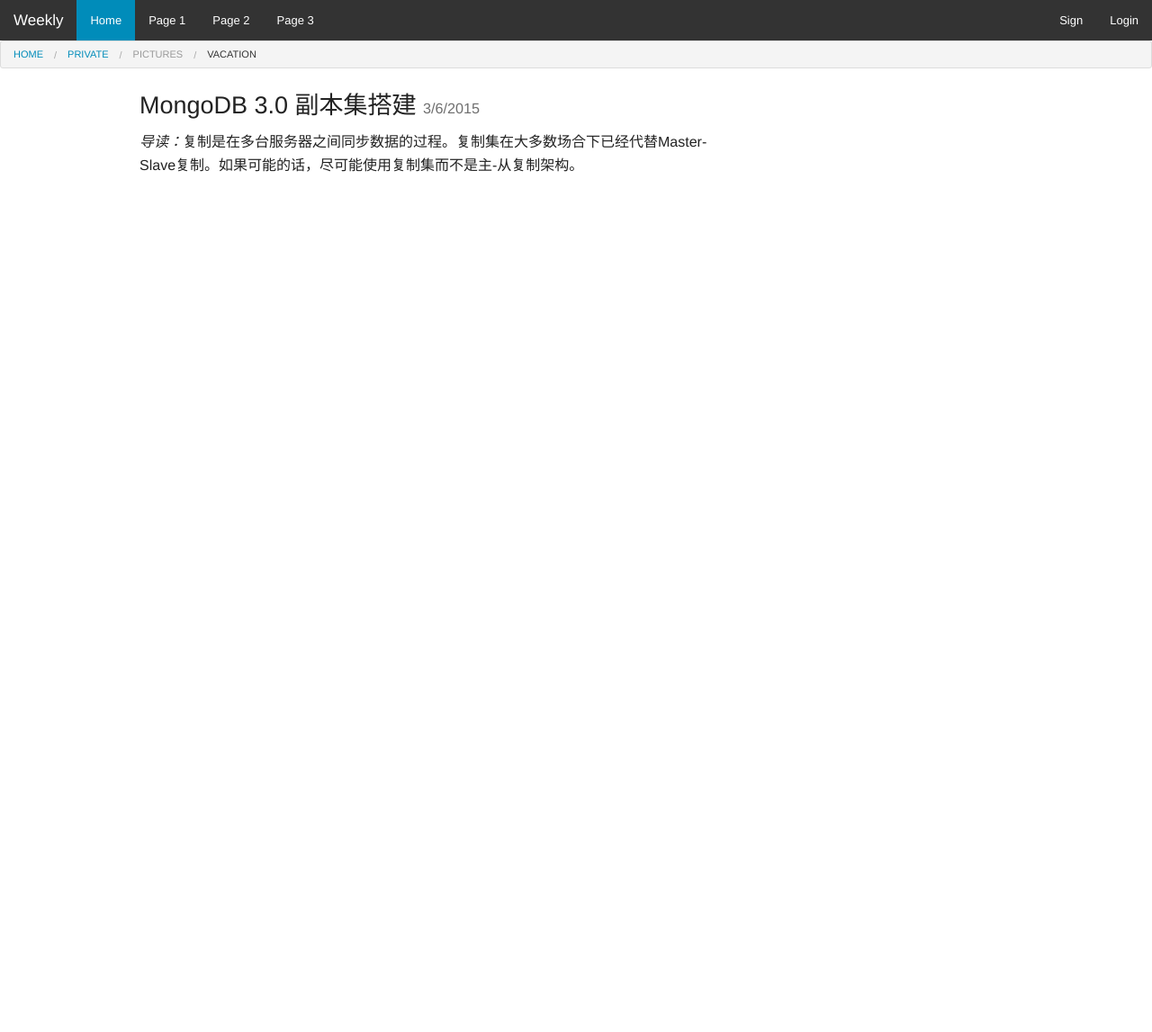
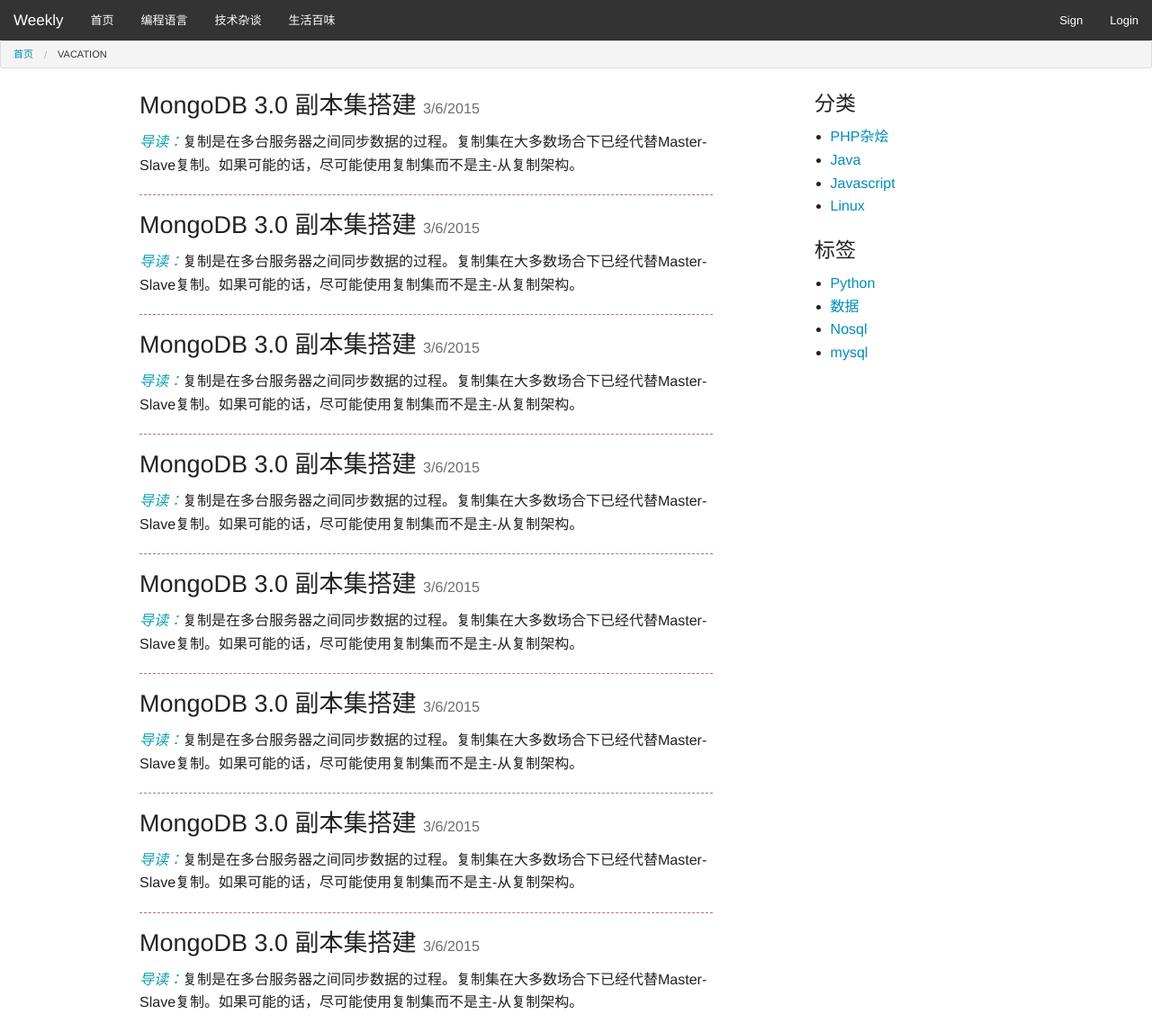
Before and after one commit to liveNo/Zeo, a PHP site: page /application/views/index/detail.phtml in a window 1280 px wide. Shown: the whole page at 90% size. Before the commit the page ends 191 px from the top, so only its background shows below. Run offline with PHP 8.4, Linux system fonts and the light colour scheme.

Commit message:
resize page with pc and wap

```diff
--- a/application/views/index/detail.phtml
+++ b/application/views/index/detail.phtml
@@ -7,6 +7,19 @@
     <link rel="stylesheet" href="/resources/css/foundation.min.css">
 <!--    <link rel="stylesheet" href="/resources/css/common.css">-->
 <!--    <link rel="stylesheet" href="/resources/css/index.css">-->
+
+    <style type="text/css">
+        @media (max-width: 480px) {
+            .small-device {
+                display: none;
+            }
+        }
+        .color-blue {color: #09A1AD;}
+        .blog-post { border-bottom: 1px dashed rgba(134, 25, 55, 0.62); margin-bottom: 15px;}
+        .blog-post:last-child { border-bottom: none; margin-bottom: 15px;}
+        /*.blog-post:hover { border: 1px solid rgba(134, 25, 55, 0.62);}*/
+
+    </style>
 
 </head>
 <body>
@@ -24,10 +37,10 @@
 
             <section class="top-bar-section">
                 <ul class="left">
-                    <li class="active"><a href="#">Home</a></li>
-                    <li><a href="#">Page 1</a></li>
-                    <li><a href="#">Page 2</a></li>
-                    <li><a href="#">Page 3</a></li>
+                    <li><a href="active">首页</a></li>
+                    <li><a href="#">编程语言</a></li>
+                    <li><a href="#">技术杂谈</a></li>
+                    <li><a href="#">生活百味</a></li>
                 </ul>
 
                 <ul class="right">
@@ -37,9 +50,7 @@
             </section>
         </nav>
         <ul class="breadcrumbs">
-            <li><a href="#">Home</a></li>
-            <li><a href="#">Private</a></li>
-            <li class="unavailable"><a href="#">Pictures</a></li>
+            <li><a href="#">首页</a></li>
             <li class="current">Vacation</li>
         </ul>
     </div>
@@ -48,13 +59,74 @@
 
     <!-- Context Start -->
     <div class="row" id="content">
+
+        <!-- Left -->
         <div class="medium-8 columns">
             <div class="blog-post callout">
                 <h3 class="bm-line">MongoDB 3.0 副本集搭建 <small>3/6/2015</small></h3>
                 <!--<img class="thumbnail" src="http://placehold.it/850x350">-->
-                <p><em>导读：</em>复制是在多台服务器之间同步数据的过程。复制集在大多数场合下已经代替Master-Slave复制。如果可能的话，尽可能使用复制集而不是主-从复制架构。</p>
+                <p><em class="color-blue">导读：</em>复制是在多台服务器之间同步数据的过程。复制集在大多数场合下已经代替Master-Slave复制。如果可能的话，尽可能使用复制集而不是主-从复制架构。</p>
+            </div>
+            <div class="blog-post callout">
+                <h3 class="bm-line">MongoDB 3.0 副本集搭建 <small>3/6/2015</small></h3>
+                <!--<img class="thumbnail" src="http://placehold.it/850x350">-->
+                <p><em class="color-blue">导读：</em>复制是在多台服务器之间同步数据的过程。复制集在大多数场合下已经代替Master-Slave复制。如果可能的话，尽可能使用复制集而不是主-从复制架构。</p>
+            </div>
+            <div class="blog-post callout">
+                <h3 class="bm-line">MongoDB 3.0 副本集搭建 <small>3/6/2015</small></h3>
+                <!--<img class="thumbnail" src="http://placehold.it/850x350">-->
+                <p><em class="color-blue">导读：</em>复制是在多台服务器之间同步数据的过程。复制集在大多数场合下已经代替Master-Slave复制。如果可能的话，尽可能使用复制集而不是主-从复制架构。</p>
+            </div>
+            <div class="blog-post callout">
+                <h3 class="bm-line">MongoDB 3.0 副本集搭建 <small>3/6/2015</small></h3>
+                <!--<img class="thumbnail" src="http://placehold.it/850x350">-->
+                <p><em class="color-blue">导读：</em>复制是在多台服务器之间同步数据的过程。复制集在大多数场合下已经代替Master-Slave复制。如果可能的话，尽可能使用复制集而不是主-从复制架构。</p>
+            </div>
+            <div class="blog-post callout">
+                <h3 class="bm-line">MongoDB 3.0 副本集搭建 <small>3/6/2015</small></h3>
+                <!--<img class="thumbnail" src="http://placehold.it/850x350">-->
+                <p><em class="color-blue">导读：</em>复制是在多台服务器之间同步数据的过程。复制集在大多数场合下已经代替Master-Slave复制。如果可能的话，尽可能使用复制集而不是主-从复制架构。</p>
+            </div>
+            <div class="blog-post callout">
+                <h3 class="bm-line">MongoDB 3.0 副本集搭建 <small>3/6/2015</small></h3>
+                <!--<img class="thumbnail" src="http://placehold.it/850x350">-->
+                <p><em class="color-blue">导读：</em>复制是在多台服务器之间同步数据的过程。复制集在大多数场合下已经代替Master-Slave复制。如果可能的话，尽可能使用复制集而不是主-从复制架构。</p>
+            </div>
+            <div class="blog-post callout">
+                <h3 class="bm-line">MongoDB 3.0 副本集搭建 <small>3/6/2015</small></h3>
+                <!--<img class="thumbnail" src="http://placehold.it/850x350">-->
+                <p><em class="color-blue">导读：</em>复制是在多台服务器之间同步数据的过程。复制集在大多数场合下已经代替Master-Slave复制。如果可能的话，尽可能使用复制集而不是主-从复制架构。</p>
+            </div>
+            <div class="blog-post callout">
+                <h3 class="bm-line">MongoDB 3.0 副本集搭建 <small>3/6/2015</small></h3>
+                <!--<img class="thumbnail" src="http://placehold.it/850x350">-->
+                <p><em class="color-blue">导读：</em>复制是在多台服务器之间同步数据的过程。复制集在大多数场合下已经代替Master-Slave复制。如果可能的话，尽可能使用复制集而不是主-从复制架构。</p>
+            </div>
+
+        </div>
+        <!-- Left -->
+
+
+        <!-- Right -->
+        <div class="medium-3 columns content-right small-device" data-sticky-container>
+            <div class="sticky" data-sticky data-anchor="content">
+                <h4>分类</h4>
+                <ul>
+                    <li><a href="#">PHP杂烩</a></li>
+                    <li><a href="#">Java</a></li>
+                    <li><a href="#">Javascript</a></li>
+                    <li><a href="#">Linux</a></li>
+                </ul>
+                <h4>标签</h4>
+                <ul>
+                    <li><a href="#">Python</a></li>
+                    <li><a href="#">数据</a></li>
+                    <li><a href="#">Nosql</a></li>
+                    <li><a href="#">mysql</a></li>
+                </ul>
             </div>
         </div>
+        <!-- Right -->
 
     </div>
     <!-- Context End -->
```
